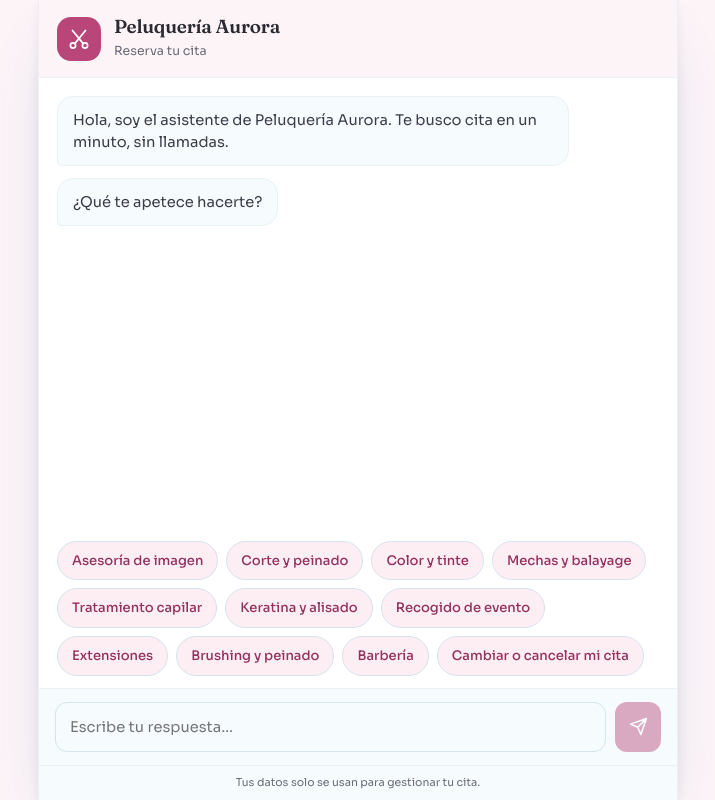
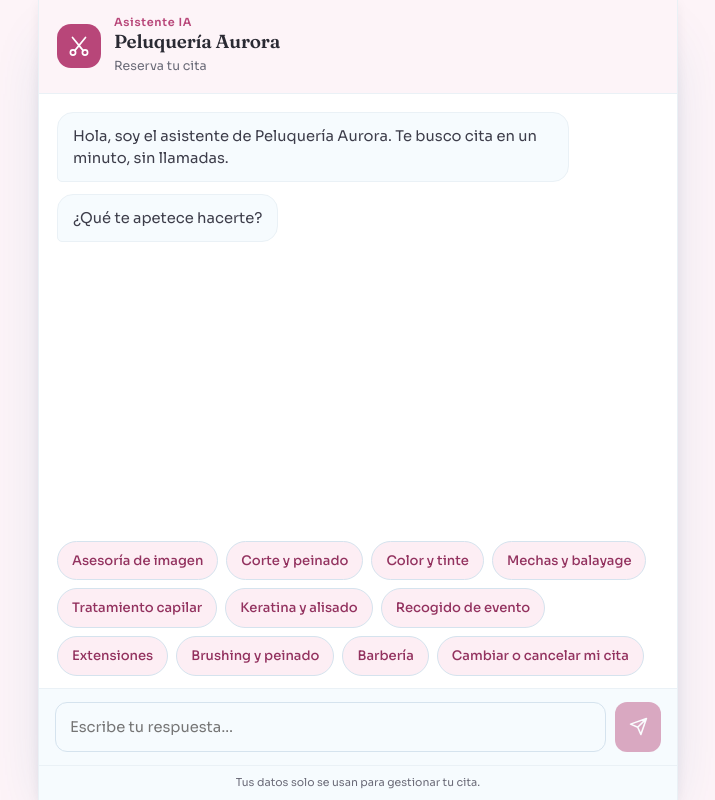
Before and after one commit to NexusForgeIA/WHITEMOON-PELUQUERIAS, a plain HTML site: page cita.html in a window 1280 px wide. Shown: the whole page, without its empty margins (282-997 px from the left). Drawn offline with Linux system fonts and the light colour scheme; no server answers.

Commit message:
feat: rótulo "Asistente IA" en la cabecera de cita.html (#28)
Línea pequeña encima del nombre del salón, en Sora y rosa de la web
(--rosa-dark), sin mayúsculas forzadas: se lee exactamente "Asistente IA".
Solo cita.html; alexia.js e index.html no cambian.

Co-authored-by: Claude Opus 5.5 (1M context) <noreply@anthropic.com>

```diff
--- a/cita.html
+++ b/cita.html
@@ -30,6 +30,7 @@ body.cita .alexia-panel{
 body.cita .alexia-head{padding-top:max(16px, env(safe-area-inset-top))}
 body.cita .alexia-head b{font-family:var(--display);font-weight:600;font-size:1.18rem;letter-spacing:-.01em}
 body.cita .alexia-head__close{display:none}
+body.cita .cita-eyebrow{display:block;margin-bottom:2px;font-family:var(--body);font-size:.7rem;font-weight:600;letter-spacing:.06em;line-height:1.2;color:var(--rosa-dark)}
 body.cita .alexia-note{padding-bottom:max(8px, env(safe-area-inset-bottom))}
 @media (min-width:700px){
   body.cita .alexia-panel{border-left:1px solid var(--line);border-right:1px solid var(--line);box-shadow:var(--sh-lg)}
@@ -50,6 +51,7 @@ body.cita .alexia-note{padding-bottom:max(8px, env(safe-area-inset-bottom))}
   <div class="alexia-head">
     <span class="alexia-head__av"><svg aria-hidden="true"><use href="#ic-scissors"/></svg></span>
     <div>
+      <span class="cita-eyebrow">Asistente IA</span>
       <b id="cita-salon"></b>
       <small>Reserva tu cita</small>
     </div>
```
